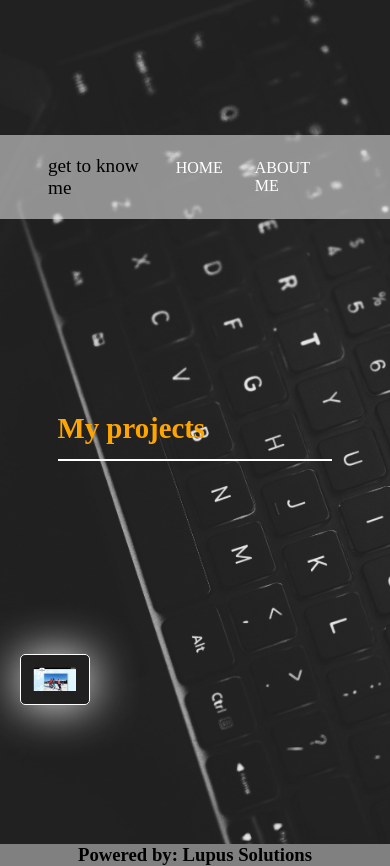
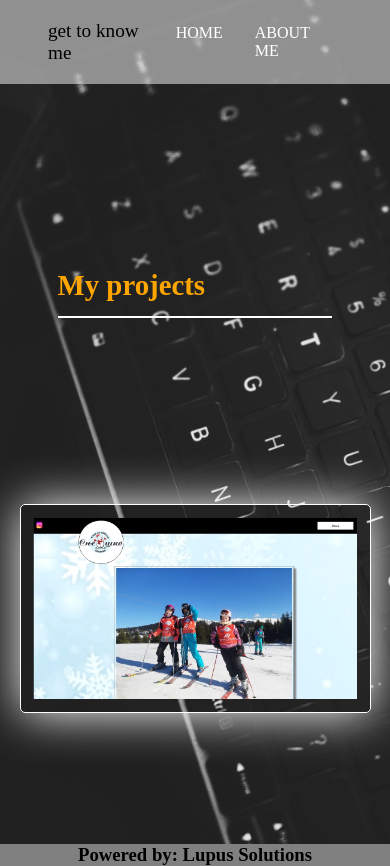
Before and after one commit to Lupus93v/lupus-solutions-landing-page, a React (Create React App) app: page /myprojects in a window 390 px wide. Built offline with nearby package versions, Linux system fonts and the light colour scheme.

Commit message:
responsive my projects

```diff
--- a/src/index.css
+++ b/src/index.css
@@ -334,7 +334,7 @@
 }
 
 .projects {
-    width: 90%;
+    width: 90vw;
 }
 
 .projects img {
@@ -459,4 +459,12 @@
         margin-bottom: 1em;
     }
 
+    .projects img {
+        width: 100%;
+    }
+
+    .menubar {
+        margin-top: 0;
+    }
+
 }
```
Also changed, not shown: src/Pages/MyProjects.js (indentation only).
